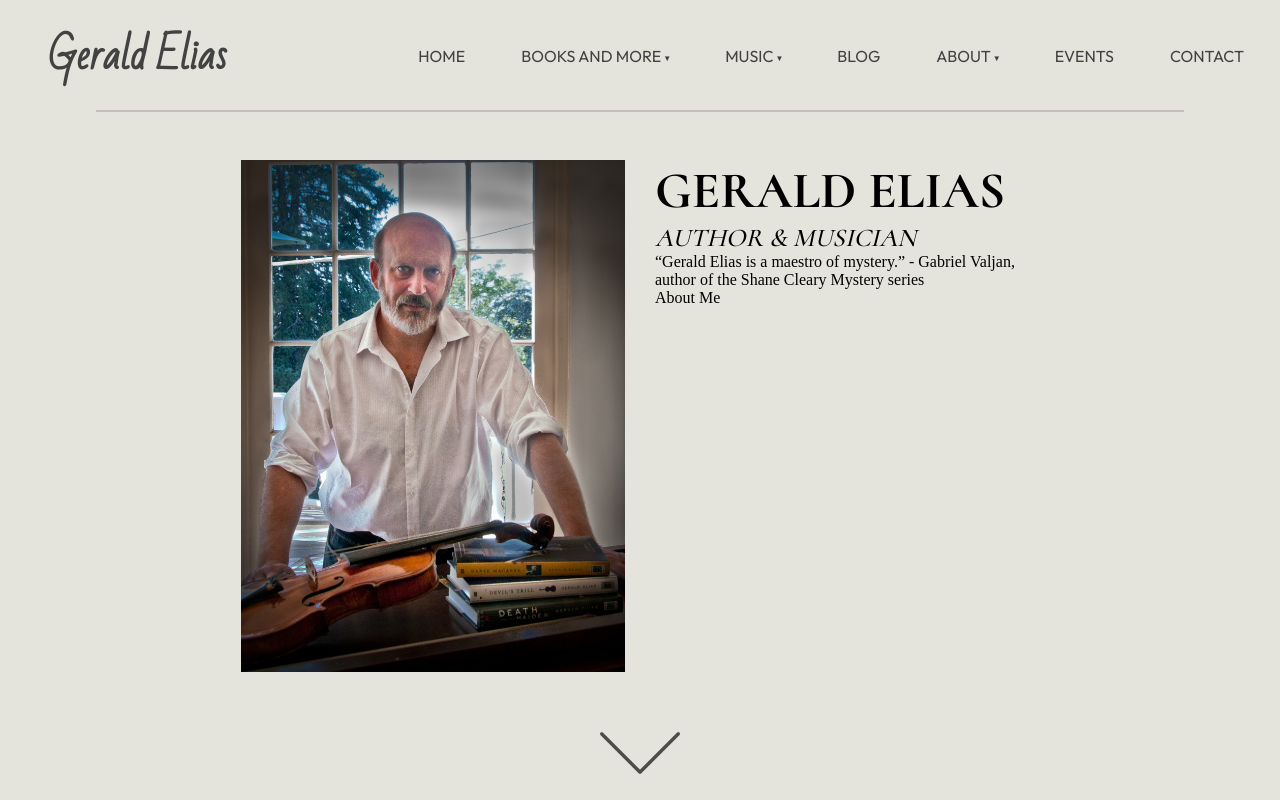
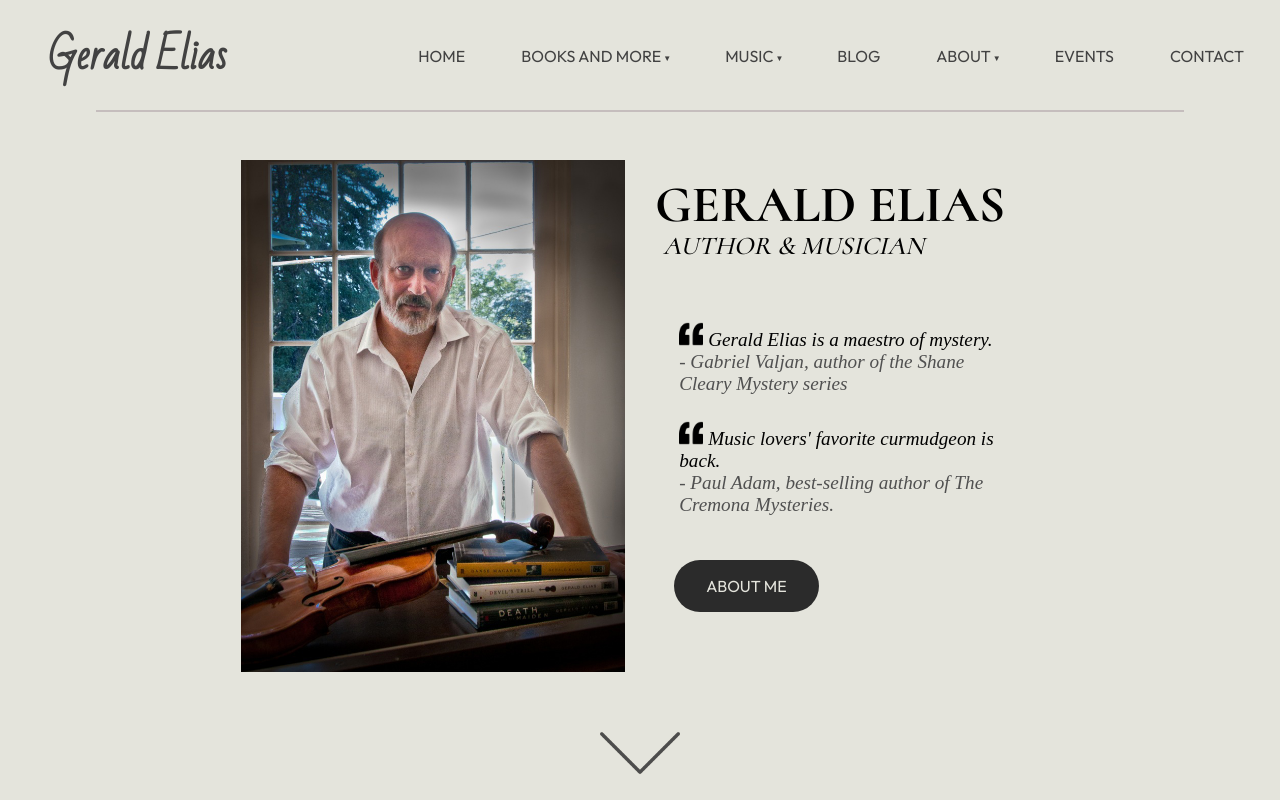
Before and after one commit to konstantinstanmeyer/gerald-elias-new, a Next.js app: page / in a window 1280 px wide. Shown: the top 800 px of the page. Built offline with nearby package versions, Linux system fonts and the light colour scheme.

Commit message:
new landing page finished

```diff
--- a/app/globals.css
+++ b/app/globals.css
@@ -31,6 +31,9 @@ html {
 .landing-text {
   width: 30%;
   height: 80%;
+  display: flex;
+  flex-direction: column;
+  justify-content: space-around
 }
 
 .gerald-elias {
@@ -44,6 +47,7 @@ html {
   font-family: var(--font-cormorant);
   font-size: 4vw;
   font-weight: 700;
+  line-height: 50px;
 }
 
 .landing-occupation {
@@ -51,6 +55,7 @@ html {
   font-weight: 500;
   font-style: italic;
   font-size: 2vw;
+  margin-left: 0.5rem;
 }
 
 .navbar {
@@ -298,6 +303,7 @@ a:hover::before {
   display: flex;
   flex-direction: column;
   align-items: center;
+  gap: 2rem;
 }
 
 .featured-header {
@@ -319,3 +325,46 @@ a:hover::before {
   left: 50%;
   transform: translate(-50%, 0);
 }
+
+.quote {
+  display: table;
+  margin: 0px auto 0px auto;
+  font-style: italic;
+  font-size: 1.2rem;
+  color: black;
+  padding:5px;
+  margin-left: 5%;
+  margin-right: 5%;
+  margin-top: 2vh;
+}
+
+.quote span {
+  color: rgb(80, 80, 80);
+  display: inline-block;
+}
+
+.mystery-text {
+  font-family: var(--font-cormorant);
+  font-size: 1.5vw;
+}
+
+.quotation-mark {
+  width: 1.5rem;
+  margin-right: 5px;
+  position: relative;
+}
+
+.about-link {
+  position: relative;
+  /* top: 3rem; */
+  background-color: rgb(43, 43, 43);
+  color:#e4e4dc;
+  padding-left: 2rem;
+  padding-right: 2rem;
+  padding-top: 1rem;
+  padding-bottom: 1rem;
+  border-radius: 999999px;
+  margin-left: 5%;
+  font-family: var(--font-outfit);
+  width: fit-content;
+}
--- a/app/page.js
+++ b/app/page.js
@@ -7,10 +7,22 @@ export default function Home() {
       <div className="landing">
         <img src="/gerald-elias-profile.jpeg" className="landing-profile" />
         <div className="landing-text">
-          <h2 className="gerald-elias-name">GERALD ELIAS</h2>
-          <p className="landing-occupation">AUTHOR & MUSICIAN</p>
-          <p className="quote">“Gerald Elias is a maestro of mystery.” - Gabriel Valjan, author of the Shane Cleary Mystery series</p>
-          <a className="">About Me</a>
+          <div className="landing-header">
+            <h2 className="gerald-elias-name">GERALD ELIAS</h2>
+            <p className="landing-occupation">AUTHOR & MUSICIAN</p>
+          </div>
+          <div className="quotes-list">
+            <p className="quote">
+              <img className="quotation-mark" src="/quotation-mark.png" />
+              Gerald Elias is a maestro of mystery. <span>- Gabriel Valjan, author of the Shane Cleary Mystery series</span>
+            </p>
+            <p className="quote">
+              <img className="quotation-mark" src="/quotation-mark.png" />
+              Music lovers' favorite curmudgeon is back. <span>- Paul Adam, best-selling author of The Cremona Mysteries.</span>
+            </p>
+          </div>
+          <a className="about-link">ABOUT ME</a>
+          <div />
         </div>
         <div className="arrow-container">
             <img src="/down-arrow.png" className="arrow" />
```
Also changed, not shown: public/quotation-mark.png (added).
